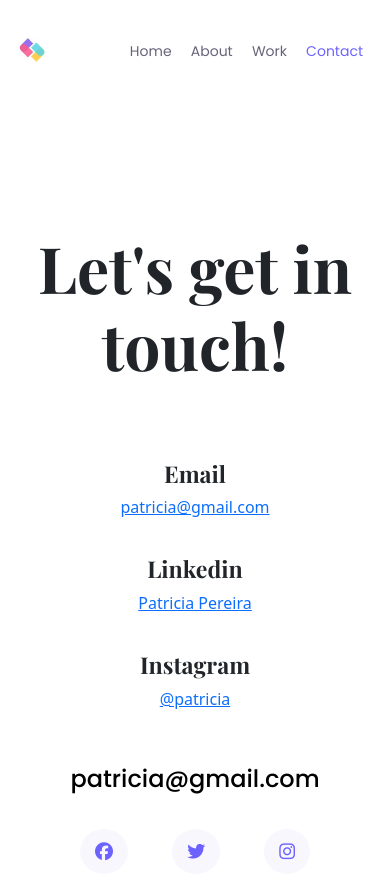
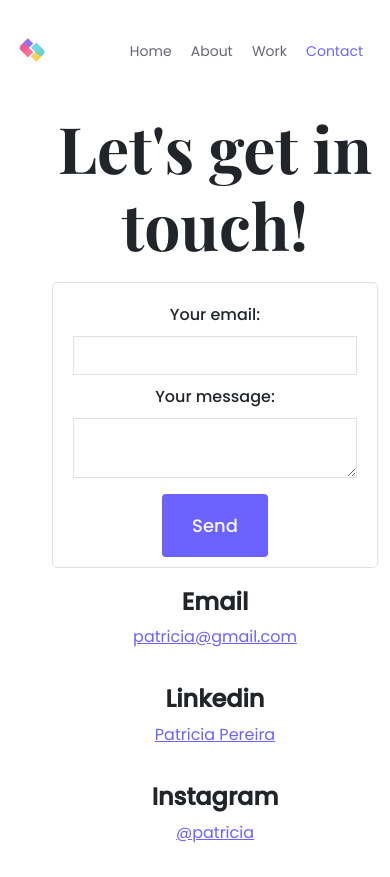
Before and after one commit to VitalinaKuzmenko/Homework_2_SheCodes, a plain HTML site: page contact.html in a window 390 px wide. Shown: the top 877 px of the page. Drawn offline with nearby package versions, Linux system fonts and the light colour scheme.

Commit message:
Fixinf responsive design, editing contact page and adding js file for contact page

```diff
--- /dev/null
+++ b/app.js
@@ -0,0 +1,17 @@
+function sendMessage() {
+  let email = document.getElementById("email").value;
+  let message = document.getElementById("message").value;
+
+  if (email === "" && message === "") {
+    alert("Please provide your email and message first and then press send.");
+  } else if (email === "") {
+    alert("Please provide your email.");
+  } else if (message === "") {
+    alert("Please write your message.");
+  } else {
+    alert("Thank you for your message! I will get back to you ASAP:)");
+  }
+}
+
+let button = document.getElementById("submit-button");
+button.addEventListener("click", sendMessage);
--- a/contact.html
+++ b/contact.html
@@ -50,12 +50,12 @@
               <a href="/about.html" title="About Patricia">About</a>
             </li>
             <li>
-              <a href="/work.html" title="Works of Patricia"
-                >Work</a
-              >
+              <a href="/work.html" title="Works of Patricia">Work</a>
             </li>
             <li>
-              <a class="active" href="/contact.html" title="Contact Patricia">Contact</a>
+              <a class="active" href="/contact.html" title="Contact Patricia"
+                >Contact</a
+              >
             </li>
           </ul>
         </nav>
@@ -64,8 +64,31 @@
 
     <div class="contact-section container">
       <div class="row">
-        <div class="col mb-5"><h1 >Let's get in touch!</h1></div>
+        <div class="col-md-8">
+          <h1>Let's get in touch!</h1>
+          <div class="row">
+            <div class="col">
+              <form class="contact-form" action="#">
+                <label for="email" class="mb-2 mt-2">Your email: </label>
+                <input name="email" type="text" id="email" class="border"/>
+                <label for="message" class="mb-2 mt-2">Your message:</label>
+                <textarea
+                  name="message"
+                  id="message"
+                  cols="30"
+                  rows="2"
+                  class="border mb-3"
+                ></textarea>
+                <div>
+                  <button type="submit" class="button-1 message-button" id="submit-button">
+                    Send
+                  </button>
                 </div>
+              </form>
+            </div>
+          </div>
+        </div>
+        <div class="col-md-4">
           <div class="row">
             <div class="col-12">
               <h3>Email</h3>
@@ -75,7 +98,7 @@
             <div class="row">
               <div class="col">
                 <h3 class="mt-3">Linkedin</h3>
-            <a href="https://www.linkedin.com/in/vitalina-kuzmenko/"
+                <a href="https://www.linkedin.com/in/patricia_pereira/"
                   >Patricia Pereira</a
                 >
               </div>
@@ -83,7 +106,9 @@
             <div class="row">
               <div class="col">
                 <h3 class="mt-3">Instagram</h3>
-            <a href="https://www.instagram.com/vita.leena/?hl=en">@patricia</a>
+                <a href="https://www.instagram.com/patricia">@patricia</a>
+              </div>
+            </div>
           </div>
         </div>
       </div>
@@ -141,5 +166,6 @@
         </div>
       </div>
     </footer>
+    <script src="app.js"></script>
   </body>
 </html>
--- a/style.css
+++ b/style.css
@@ -42,12 +42,15 @@ p {
   font-family: var(--para-font);
   font-weight: 400;
   font-size: 24px;
+  color: #272142;
 }
 
-.hero p {
+.hero h3 {
   font-weight: 700;
   font-size: 36px;
   margin: 0;
+  color: #272142;
+  font-family: var(--para-font);
 }
 
 .button-1 {
@@ -124,7 +127,7 @@ a:hover {
 }
 
 .work-section {
-  padding: 70px;
+  padding-top: 70px;
 }
 
 .work-section col-lg-6 {
@@ -170,6 +173,40 @@ a:hover {
 .contact-section h1 {
   font-size: 64px;
   font-weight: 700;
+}
+
+.contact-section h3 {
+  font-size: 24px;
+  font-family: var(--para-font);
+}
+
+.contact-section a {
+  color: var(--main-color);
+  font-family: var(--para-font);
+}
+
+.contact-section .border {
+  border: 1px solid #dee2e6;
+}
+
+.contact-section input {
+  line-height: 35px;
+}
+
+.contact-form {
+  display: flex;
+  flex-direction: column;
+  padding: 10px 20px;
+  border-radius: 5px;
+  border: 1px solid #dee2e6;
+  font-family: var(--para-font);
+  font-weight: 500;
+  font-size: 16px;
+  line-height: 27px;
+}
+
+.contact-section .message-button {
+  /* width: 15%; */
 }
 
 nav {
@@ -277,7 +314,7 @@ nav .active {
   }
 
   .work-section h1 {
-    font-size: 40px;
+    font-size: 50px;
     line-height: 70px;
   }
 
@@ -302,6 +339,10 @@ nav .active {
     padding: 0px;
   }
 
+  .contact-section {
+    margin: 20px;
+  }
+
   .contact-box {
     display: flex;
     flex-direction: column;
```
Also changed, not shown: index.html (+1 -1 lines), work.html (+3 -9 lines). Lines whose indentation alone changed are shown as unchanged.
